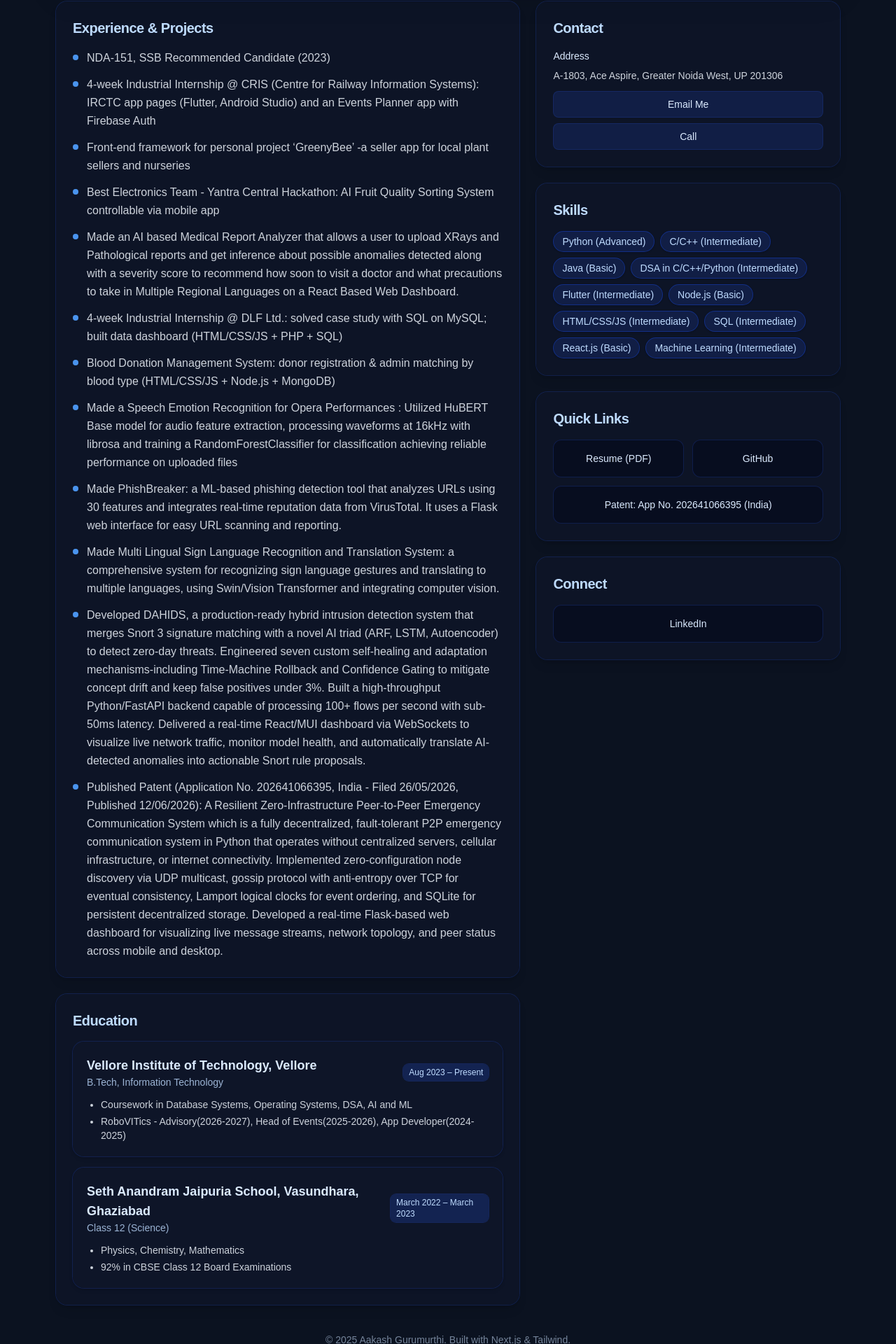
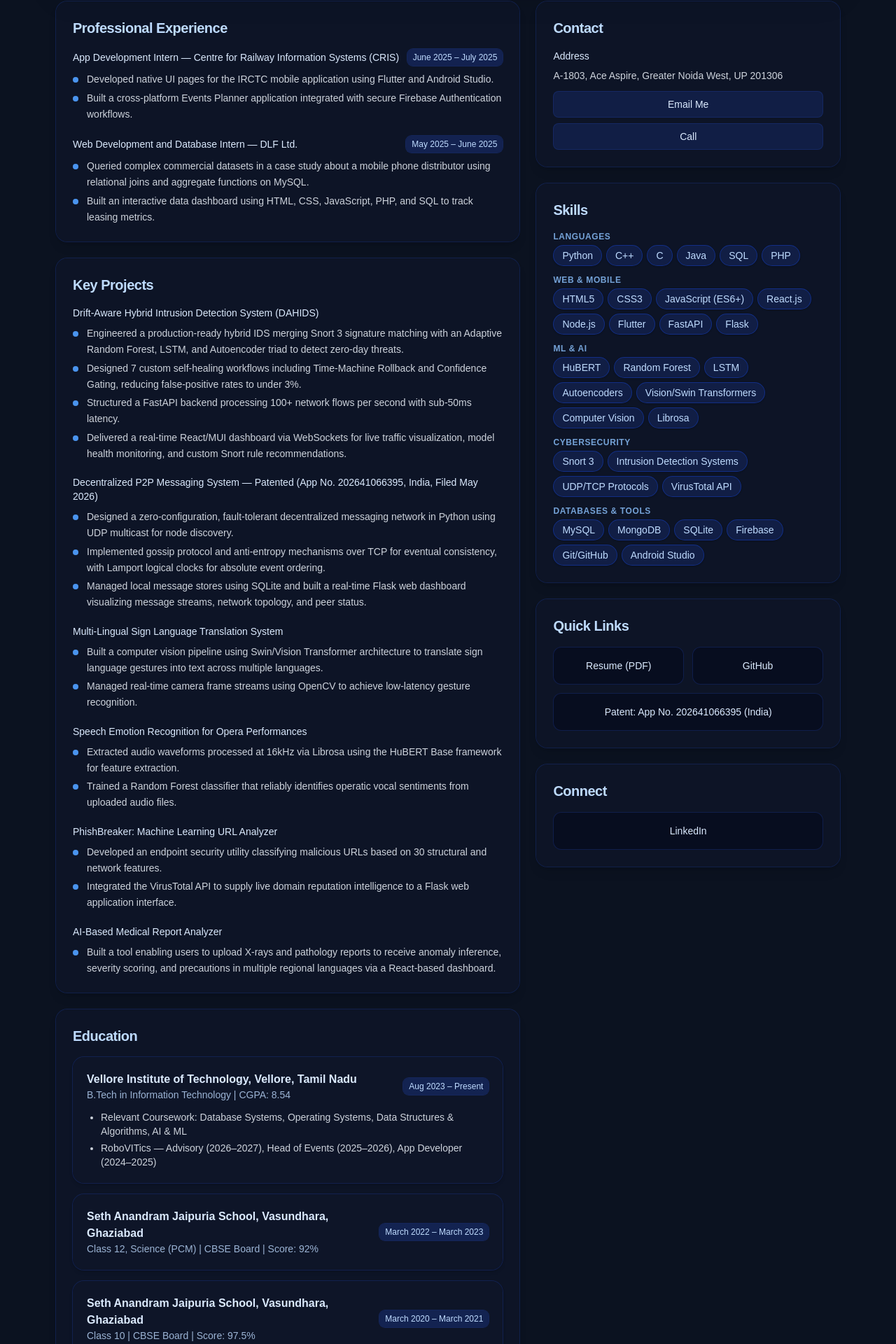
Before and after one commit to Aakash10032005/my-portfolio, a Next.js app: page / in a window 1280 px wide. Shown: the part 304-2224 px from the top of the page at 70% size. Built offline with nearby package versions, Linux system fonts and the light colour scheme.

Commit message:
Restructure portfolio: update resume PDF and overhaul page content from new resume

```diff
--- a/app/page.tsx
+++ b/app/page.tsx
@@ -2,60 +2,113 @@
 
 const data = {
   name: "Aakash Gurumurthi",
-  role: "Student • Ex-Head of Events(RoboVITics - The Official Robotics Club of VIT)",
+  role: "B.Tech Information Technology Student | Full-Stack & ML Developer",
   contact: {
     address: "A-1803, Ace Aspire, Greater Noida West, UP 201306",
     phone: "+91 7982391458",
     email: "imaakash.gurumurthi@gmail.com",
   },
   summary:
-    "Highly-motivated student eager to take on new challenges. Strong work ethic, adaptability and interpersonal skills. Adept at working effectively and quickly mastering new skills.",
-  gpa: "8.55",
-  skills: [
-    "Python (Advanced)",
-    "C/C++ (Intermediate)",
-    "Java (Basic)",
-    "DSA in C/C++/Python (Intermediate)",
-    "Flutter (Intermediate)",
-    "Node.js (Basic)",
-    "HTML/CSS/JS (Intermediate)",
-    "SQL (Intermediate)",
-    "React.js (Basic)",
-    "Machine Learning (Intermediate)",
+    "Final-year Information Technology student with hands-on development experience across machine learning, cybersecurity, distributed systems, and full-stack engineering.",
+  gpa: "8.54",
+  skillCategories: [
+    { label: "Languages", items: ["Python", "C++", "C", "Java", "SQL", "PHP"] },
+    { label: "Web & Mobile", items: ["HTML5", "CSS3", "JavaScript (ES6+)", "React.js", "Node.js", "Flutter", "FastAPI", "Flask"] },
+    { label: "ML & AI", items: ["HuBERT", "Random Forest", "LSTM", "Autoencoders", "Vision/Swin Transformers", "Computer Vision", "Librosa"] },
+    { label: "Cybersecurity", items: ["Snort 3", "Intrusion Detection Systems", "UDP/TCP Protocols", "VirusTotal API"] },
+    { label: "Databases & Tools", items: ["MySQL", "MongoDB", "SQLite", "Firebase", "Git/GitHub", "Android Studio"] },
   ],
   education: [
     {
       when: "Aug 2023 – Present",
-      school: "Vellore Institute of Technology, Vellore",
-      degree: "B.Tech, Information Technology",
+      school: "Vellore Institute of Technology, Vellore, Tamil Nadu",
+      degree: "B.Tech in Information Technology | CGPA: 8.54",
       bullets: [
-        "Coursework in Database Systems, Operating Systems, DSA, AI and ML",
-        "RoboVITics - Advisory(2026-2027), Head of Events(2025-2026), App Developer(2024-2025)",
+        "Relevant Coursework: Database Systems, Operating Systems, Data Structures & Algorithms, AI & ML",
+        "RoboVITics — Advisory (2026–2027), Head of Events (2025–2026), App Developer (2024–2025)",
       ],
     },
     {
       when: "March 2022 – March 2023",
       school: "Seth Anandram Jaipuria School, Vasundhara, Ghaziabad",
-      degree: "Class 12 (Science)",
+      degree: "Class 12, Science (PCM) | CBSE Board | Score: 92%",
+      bullets: [],
+    },
+    {
+      when: "March 2020 – March 2021",
+      school: "Seth Anandram Jaipuria School, Vasundhara, Ghaziabad",
+      degree: "Class 10 | CBSE Board | Score: 97.5%",
+      bullets: [],
+    },
+  ],
+  internships: [
+    {
+      title: "App Development Intern — Centre for Railway Information Systems (CRIS)",
+      when: "June 2025 – July 2025",
       bullets: [
-        "Physics, Chemistry, Mathematics",
-        "92% in CBSE Class 12 Board Examinations",
+        "Developed native UI pages for the IRCTC mobile application using Flutter and Android Studio.",
+        "Built a cross-platform Events Planner application integrated with secure Firebase Authentication workflows.",
+      ],
+    },
+    {
+      title: "Web Development and Database Intern — DLF Ltd.",
+      when: "May 2025 – June 2025",
+      bullets: [
+        "Queried complex commercial datasets in a case study about a mobile phone distributor using relational joins and aggregate functions on MySQL.",
+        "Built an interactive data dashboard using HTML, CSS, JavaScript, PHP, and SQL to track leasing metrics.",
       ],
     },
   ],
-  experiences: [
-    "NDA-151, SSB Recommended Candidate (2023)",
-    "4-week Industrial Internship @ CRIS (Centre for Railway Information Systems): IRCTC app pages (Flutter, Android Studio) and an Events Planner app with Firebase Auth",
-    "Front-end framework for personal project ‘GreenyBee’ -a seller app for local plant sellers and nurseries",
-    "Best Electronics Team - Yantra Central Hackathon: AI Fruit Quality Sorting System controllable via mobile app",
-    "Made an AI based Medical Report Analyzer that allows a user to upload XRays and Pathological reports and get inference about possible anomalies detected along with a severity score to recommend how soon to visit a doctor and what precautions to take in Multiple Regional Languages on a React Based Web Dashboard.",
-    "4-week Industrial Internship @ DLF Ltd.: solved case study with SQL on MySQL; built data dashboard (HTML/CSS/JS + PHP + SQL)",
-    "Blood Donation Management System: donor registration & admin matching by blood type (HTML/CSS/JS + Node.js + MongoDB)",
-    "Made a Speech Emotion Recognition for Opera Performances : Utilized HuBERT Base model for audio feature extraction, processing waveforms at 16kHz with librosa and training a RandomForestClassifier for classification achieving reliable performance on uploaded files",
-    "Made PhishBreaker: a ML-based phishing detection tool that analyzes URLs using 30 features and integrates real-time reputation data from VirusTotal. It uses a Flask web interface for easy URL scanning and reporting.",
-    "Made Multi Lingual Sign Language Recognition and Translation System: a comprehensive system for recognizing sign language gestures and translating to multiple languages, using Swin/Vision Transformer and integrating computer vision." ,
-    "Developed DAHIDS, a production-ready hybrid intrusion detection system that merges Snort 3 signature matching with a novel AI triad (ARF, LSTM, Autoencoder) to detect zero-day threats. Engineered seven custom self-healing and adaptation mechanisms-including Time-Machine Rollback and Confidence Gating to mitigate concept drift and keep false positives under 3%. Built a high-throughput Python/FastAPI backend capable of processing 100+ flows per second with sub-50ms latency. Delivered a real-time React/MUI dashboard via WebSockets to visualize live network traffic, monitor model health, and automatically translate AI-detected anomalies into actionable Snort rule proposals.",
-    "Published Patent (Application No. 202641066395, India - Filed 26/05/2026, Published 12/06/2026): A Resilient Zero-Infrastructure Peer-to-Peer Emergency Communication System which is a fully decentralized, fault-tolerant P2P emergency communication system in Python that operates without centralized servers, cellular infrastructure, or internet connectivity. Implemented zero-configuration node discovery via UDP multicast, gossip protocol with anti-entropy over TCP for eventual consistency, Lamport logical clocks for event ordering, and SQLite for persistent decentralized storage. Developed a real-time Flask-based web dashboard for visualizing live message streams, network topology, and peer status across mobile and desktop."
+  projects: [
+    {
+      title: "Drift-Aware Hybrid Intrusion Detection System (DAHIDS)",
+      bullets: [
+        "Engineered a production-ready hybrid IDS merging Snort 3 signature matching with an Adaptive Random Forest, LSTM, and Autoencoder triad to detect zero-day threats.",
+        "Designed 7 custom self-healing workflows including Time-Machine Rollback and Confidence Gating, reducing false-positive rates to under 3%.",
+        "Structured a FastAPI backend processing 100+ network flows per second with sub-50ms latency.",
+        "Delivered a real-time React/MUI dashboard via WebSockets for live traffic visualization, model health monitoring, and custom Snort rule recommendations.",
+      ],
+    },
+    {
+      title: "Decentralized P2P Messaging System — Patented (App No. 202641066395, India, Filed May 2026)",
+      bullets: [
+        "Designed a zero-configuration, fault-tolerant decentralized messaging network in Python using UDP multicast for node discovery.",
+        "Implemented gossip protocol and anti-entropy mechanisms over TCP for eventual consistency, with Lamport logical clocks for absolute event ordering.",
+        "Managed local message stores using SQLite and built a real-time Flask web dashboard visualizing message streams, network topology, and peer status.",
+      ],
+    },
+    {
+      title: "Multi-Lingual Sign Language Translation System",
+      bullets: [
+        "Built a computer vision pipeline using Swin/Vision Transformer architecture to translate sign language gestures into text across multiple languages.",
+        "Managed real-time camera frame streams using OpenCV to achieve low-latency gesture recognition.",
+      ],
+    },
+    {
+      title: "Speech Emotion Recognition for Opera Performances",
+      bullets: [
+        "Extracted audio waveforms processed at 16kHz via Librosa using the HuBERT Base framework for feature extraction.",
+        "Trained a Random Forest classifier that reliably identifies operatic vocal sentiments from uploaded audio files.",
+      ],
+    },
+    {
+      title: "PhishBreaker: Machine Learning URL Analyzer",
+      bullets: [
+        "Developed an endpoint security utility classifying malicious URLs based on 30 structural and network features.",
+        "Integrated the VirusTotal API to supply live domain reputation intelligence to a Flask web application interface.",
+      ],
+    },
+    {
+      title: "AI-Based Medical Report Analyzer",
+      bullets: [
+        "Built a tool enabling users to upload X-rays and pathology reports to receive anomaly inference, severity scoring, and precautions in multiple regional languages via a React-based dashboard.",
+      ],
+    },
+  ],
+  honors: [
+    "SSB Recommended Candidate: AIR 462 (NDA-151 Course), 2023.",
+    "Best Electronics Team: Awarded first place at the Yantra Central Hackathon for an AI-based automated fruit sorting system, controllable via a mobile application.",
+    "Head of Events, RoboVITics Robotics Club (2025–2026): Managed operations, budgets, and technical logistics for university-wide events. Also serving in Advisory role (2026–2027) and as App Developer (2024–2025).",
   ],
 };
 
@@ -89,10 +142,9 @@
 export default function PortfolioDashboard() {
   return (
     <main className="min-h-screen w-full bg-[#0b1220] text-slate-100">
-      {/* Top gradient/texture */}
+      {/* Top gradient */}
       <div className="pointer-events-none absolute inset-0 -z-10 bg-[radial-gradient(70%_50%_at_50%_0%,rgba(56,189,248,0.25)_0%,rgba(0,0,0,0)_70%)]" />
 
-      {/* Container */}
       <div className="mx-auto max-w-6xl px-4 py-10 md:py-14">
         {/* Header */}
         <header className="mb-8 rounded-2xl border border-blue-900/40 bg-slate-950/70 p-6 shadow-2xl backdrop-blur">
@@ -121,38 +173,86 @@
         <div className="grid grid-cols-1 gap-6 md:grid-cols-5">
           {/* Left column */}
           <div className="md:col-span-3 space-y-6">
-            <Section title="Experience & Projects">
-              <ul className="space-y-3">
-                {data.experiences.map((item, idx) => (
-                  <li key={idx} className="flex items-start gap-3">
+
+            {/* Internships */}
+            <Section title="Professional Experience">
+              <div className="space-y-5">
+                {data.internships.map((job, idx) => (
+                  <div key={idx}>
+                    <div className="flex flex-col gap-1 md:flex-row md:items-center md:justify-between mb-2">
+                      <h3 className="font-medium text-blue-100 text-sm">{job.title}</h3>
+                      <span className="rounded-lg bg-blue-900/40 px-2 py-1 text-xs font-medium text-blue-200 ring-1 ring-blue-900/50 shrink-0">
+                        {job.when}
+                      </span>
+                    </div>
+                    <ul className="space-y-1">
+                      {job.bullets.map((b, i) => (
+                        <li key={i} className="flex items-start gap-3">
                           <span className="mt-2 shrink-0 inline-block h-2 w-2 rounded-full bg-blue-400/90" />
-                    <span className="leading-relaxed">{item}</span>
+                          <span className="leading-relaxed text-sm">{b}</span>
                         </li>
                       ))}
                     </ul>
+                  </div>
+                ))}
+              </div>
             </Section>
 
+            {/* Projects */}
+            <Section title="Key Projects">
+              <div className="space-y-5">
+                {data.projects.map((proj, idx) => (
+                  <div key={idx}>
+                    <h3 className="font-medium text-blue-100 text-sm mb-2">{proj.title}</h3>
+                    <ul className="space-y-1">
+                      {proj.bullets.map((b, i) => (
+                        <li key={i} className="flex items-start gap-3">
+                          <span className="mt-2 shrink-0 inline-block h-2 w-2 rounded-full bg-blue-400/90" />
+                          <span className="leading-relaxed text-sm">{b}</span>
+                        </li>
+                      ))}
+                    </ul>
+                  </div>
+                ))}
+              </div>
+            </Section>
+
+            {/* Education */}
             <Section title="Education">
               <div className="space-y-4">
                 {data.education.map((ed, idx) => (
                   <Card key={idx}>
                     <div className="flex flex-col items-start justify-between gap-1 md:flex-row md:items-center">
                       <div>
-                        <h4 className="text-lg font-semibold text-blue-100">{ed.school}</h4>
+                        <h4 className="text-base font-semibold text-blue-100">{ed.school}</h4>
                         <p className="text-sm text-blue-200/80">{ed.degree}</p>
                       </div>
-                      <span className="rounded-lg bg-blue-900/40 px-2 py-1 text-xs font-medium text-blue-200 ring-1 ring-blue-900/50">
+                      <span className="rounded-lg bg-blue-900/40 px-2 py-1 text-xs font-medium text-blue-200 ring-1 ring-blue-900/50 shrink-0">
                         {ed.when}
                       </span>
                     </div>
+                    {ed.bullets.length > 0 && (
                       <ul className="mt-3 list-disc space-y-1 pl-5 text-sm">
                         {ed.bullets.map((b, i) => (
                           <li key={i}>{b}</li>
                         ))}
                       </ul>
+                    )}
                   </Card>
                 ))}
               </div>
+            </Section>
+
+            {/* Honors */}
+            <Section title="Honors & Leadership">
+              <ul className="space-y-3">
+                {data.honors.map((item, idx) => (
+                  <li key={idx} className="flex items-start gap-3">
+                    <span className="mt-2 shrink-0 inline-block h-2 w-2 rounded-full bg-blue-400/90" />
+                    <span className="leading-relaxed text-sm">{item}</span>
+                  </li>
+                ))}
+              </ul>
             </Section>
           </div>
 
@@ -180,9 +280,16 @@
             </Section>
 
             <Section title="Skills">
-              <div className="flex flex-wrap gap-2">
-                {data.skills.map((s, i) => (
-                  <Pill key={i}>{s}</Pill>
+              <div className="space-y-3">
+                {data.skillCategories.map((cat, i) => (
+                  <div key={i}>
+                    <p className="text-xs font-semibold text-blue-300/80 uppercase tracking-wider mb-1">{cat.label}</p>
+                    <div className="flex flex-wrap gap-1.5">
+                      {cat.items.map((s, j) => (
+                        <Pill key={j}>{s}</Pill>
+                      ))}
+                    </div>
+                  </div>
                 ))}
               </div>
             </Section>
@@ -227,7 +334,6 @@
                 </a>
               </div>
             </Section>
-
           </div>
         </div>
 
```
Lines whose indentation alone changed are shown as unchanged.
